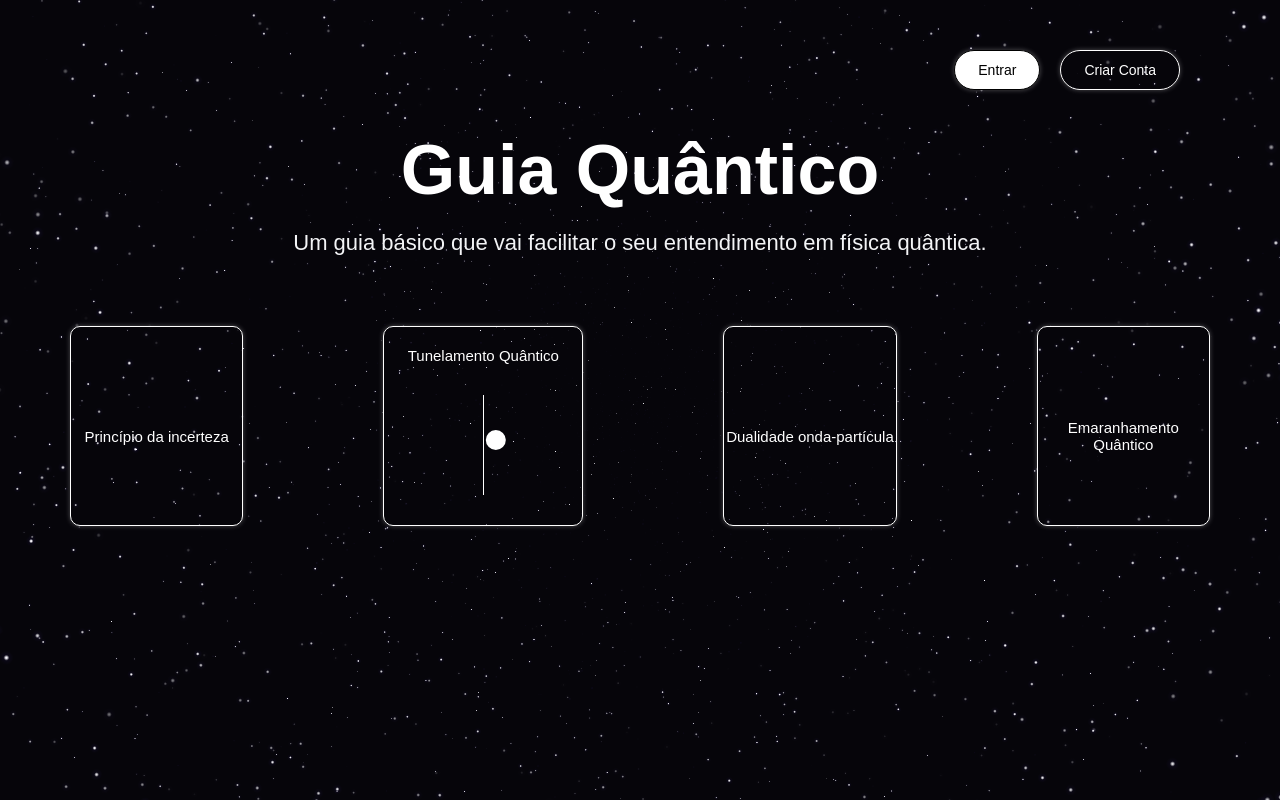
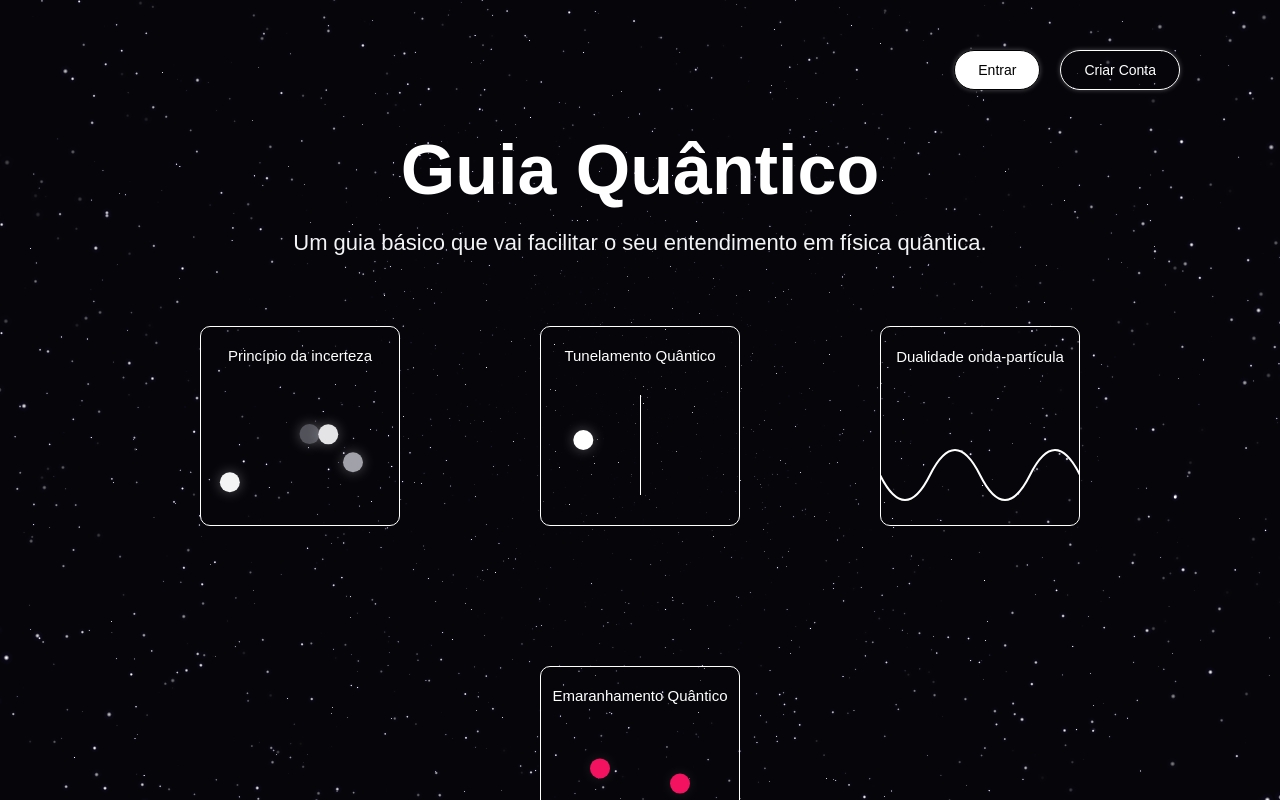
Before and after one commit to BrunoAseff/guia-quantico, a Next.js app: page / in a window 1280 px wide. Built offline with nearby package versions, Linux system fonts and the light colour scheme; a web font is replaced by a local one.

Commit message:
Adds more animations

```diff
--- a/components/GlassCard.js
+++ b/components/GlassCard.js
@@ -1,5 +1,9 @@
 import styled from "styled-components";
 import Tunelamento from "./animations/Tunelamento";
+import Onda from "./animations/Onda";
+import Particle from "./animations/Particle";
+import Connected from "./animations/Connected";
+import { Button1 } from "./Header";
 
 const Card = styled.div`
   width: 200px;
@@ -11,30 +15,72 @@ const Card = styled.div`
   justify-content: center;
   font-size: 15px;
   color: white;
-  box-shadow: 0px 0px 13px rgba(255, 255, 255, 0.3);
   display: flex;
   border: 1px solid white;
   border-radius: 10px;
-  box-shadow: 0px 0px 5px rgba(255, 255, 255, 0.3);
   background: rgba(255, 255, 255, 0);
   flex-direction: column;
 `;
 
-const Div = styled.div`
+const CardsContainer = styled.div`
   display: flex;
   justify-content: center;
+  flex-wrap: wrap;
+`;
+
+const Button = styled.button`
+  display: flex;
+  text-align: center;
+  font-weight: 300;
+  color: white;
+  font-size: 20px;
+  padding: 15px 25px;
+  display: flex;
+  margin-top: 30px;
+  border-style: solid;
+  border-radius: 40px;
+  border-color: white;
+  background: rgba(255, 255, 255, 0);
+  border-width: 1px;
+
+  &:hover {
+    box-shadow: 0px 0px 13px rgba(255, 255, 255, 0.3);
+    cursor: pointer;
+  }
+`;
+
+const Container = styled.div`
+  display: flex;
+  flex-direction: column;
+  align-items: center;
+`;
+
+const P = styled.p`
+  margin-bottom: 60px;
 `;
 
 export default function GlassCard() {
   return (
-    <Div>
-      <Card>Princípio da incerteza</Card>
-      <Card>
-        Tunelamento Quântico
-        <Tunelamento />
-      </Card>
-      <Card>Dualidade onda-partícula</Card>
-      <Card>Emaranhamento Quântico</Card>
-    </Div>
+    <Container>
+      <CardsContainer>
+        <Card>
+          Princípio da incerteza
+          <Particle />
+        </Card>
+        <Card>
+          Tunelamento Quântico
+          <Tunelamento />
+        </Card>
+        <Card>
+          <P> Dualidade onda-partícula</P>
+          <Onda />
+        </Card>
+        <Card>
+          Emaranhamento Quântico
+          <Connected />
+        </Card>
+      </CardsContainer>
+      <Button>Começar agora</Button>
+    </Container>
   );
 }
--- a/components/Header.js
+++ b/components/Header.js
@@ -1,7 +1,7 @@
 import styled from "styled-components";
 import { useRouter } from "next/navigation";
 
-const Button1 = styled.button`
+export const Button1 = styled.button`
 display: flex;
 text-align: center;
 font-weight: 300;
--- /dev/null
+++ b/components/animations/Connected.js
@@ -0,0 +1,63 @@
+import React, { useEffect, useRef } from "react";
+import anime from "animejs/lib/anime.es.js";
+import styled from "styled-components";
+
+const Container = styled.div`
+  display: flex;
+  justify-content: center;
+  align-items: center;
+  height: 100vh;
+  width: 100vw;
+  margin: 0;
+`;
+
+const Square = styled.div`
+  margin: 30px;
+  position: relative;
+  width: 20px;
+  height: 20px;
+  background-color: white;
+  box-shadow: 0px 0px 13px rgba(255, 255, 255, 0.1);
+`;
+
+const Connect = () => {
+  const square1Ref = useRef(null);
+  const square2Ref = useRef(null);
+
+  useEffect(() => {
+    anime({
+      targets: square1Ref.current,
+      translateY: [
+        { value: -40, duration: 1000 },
+        { value: 40, duration: 1000 },
+      ],
+      borderRadius: ["0%", "50%"],
+      backgroundColor: "#F31260", // Added color transition
+      easing: "easeInOutQuad",
+      direction: "alternate",
+      loop: true,
+    });
+
+    anime({
+      targets: square2Ref.current,
+      translateY: [
+        { value: 40, duration: 1000 },
+        { value: -40, duration: 1000 },
+      ],
+      borderRadius: ["0%", "50%"],
+      backgroundColor: "#F31260", // Added color transition
+      easing: "easeInOutQuad",
+      direction: "alternate",
+      loop: true,
+    });
+  }, []);
+
+  return (
+    <Container>
+      <Square ref={square1Ref} style={{ top: "-5%" }}></Square>
+      <Square ref={square2Ref} style={{ top: "-5%" }}></Square>
+    </Container>
+  );
+};
+
+export default Connect;
--- /dev/null
+++ b/components/animations/Onda.js
@@ -0,0 +1,36 @@
+import React, { useRef, useEffect } from "react";
+import anime from "animejs/lib/anime.es.js";
+
+export default function Onda() {
+  const pathRef = useRef(null);
+
+  useEffect(() => {
+    const animateSineWave = () => {
+      anime({
+        targets: pathRef.current,
+        easing: "easeOutElastic(1, .6)",
+        direction: "alternate",
+        duration: 2000,
+        loop: true,
+        keyframes: [
+          { d: "M 0 50 Q 25 0 50 50 T 100 50 T 150 50 T 200 50" },
+          { d: "M 0 50 Q 25 100 50 50 T 100 50 T 150 50 T 200 50" },
+        ],
+      });
+    };
+
+    animateSineWave();
+  }, []);
+
+  return (
+    <svg width="200" height="100">
+      <path
+        ref={pathRef}
+        fill="none"
+        stroke="white"
+        strokeWidth="2"
+        d="M 0 50 Q 25 0 50 50 T 100 50 T 150 50 T 200 50"
+      />
+    </svg>
+  );
+}
--- /dev/null
+++ b/components/animations/Particle.js
@@ -0,0 +1,70 @@
+import React, { useEffect, useRef } from "react";
+import anime from "animejs/lib/anime.es.js";
+import styled from "styled-components";
+
+const Container = styled.div`
+  display: flex;
+  justify-content: center;
+  align-items: center;
+  height: 100vh;
+  margin: 0;
+  width: 100vw;
+`;
+
+const Line = styled.div`
+  position: relative;
+  width: 0px;
+  height: 100px;
+  background-color: white;
+`;
+
+const Circle = styled.div`
+  position: absolute;
+  width: 20px;
+  height: 20px;
+  background-color: ${({ color }) => color};
+  border-radius: 50%;
+  box-shadow: 0px 0px 13px rgba(255, 255, 255, 0.3);
+`;
+
+const colors = ["#52525B", "#E4E4E7", "#A1A1AA", "#F4F4F5"];
+
+export default function Tunelamento() {
+  const circleRefs = useRef([]);
+
+  useEffect(() => {
+    circleRefs.current.forEach((circle) => {
+      anime({
+        targets: circle,
+        translateX: [
+          {
+            value: 80 + Math.random() * 50,
+            duration: 1000 + Math.random() * 500,
+          },
+          { value: 0, duration: 1000 + Math.random() * 500 },
+        ],
+        translateY: [
+          { value: Math.random() * 20, duration: 500 + Math.random() * 500 },
+          { value: -Math.random() * 20, duration: 500 + Math.random() * 500 },
+        ],
+        easing: "spring(1, 80, 10, 0)",
+        loop: true,
+      });
+    });
+  }, []);
+
+  return (
+    <Container>
+      <Line>
+        {colors.map((color, index) => (
+          <Circle
+            key={index}
+            ref={(el) => (circleRefs.current[index] = el)}
+            color={color}
+            style={{ top: `${20 + index * 20}%`, left: "-80px" }}
+          />
+        ))}
+      </Line>
+    </Container>
+  );
+}
--- a/components/animations/Tunelamento.js
+++ b/components/animations/Tunelamento.js
@@ -26,6 +26,7 @@ const Circle = styled.div`
   height: 20px;
   background-color: white;
   border-radius: 50%;
+  box-shadow: 0px 0px 13px rgba(255, 255, 255, 0.3);
 `;
 
 export default function Tunelamento() {
@@ -38,7 +39,7 @@ export default function Tunelamento() {
         { value: 100, duration: 1000 },
         { value: 0, duration: 1000 },
       ],
-      easing: "easeInOutSine",
+      easing: "spring(1, 80, 10, 0)",
       loop: true,
     });
   }, []);
```
Also changed, not shown: components/Logo.js (added, +45 -0 lines).
